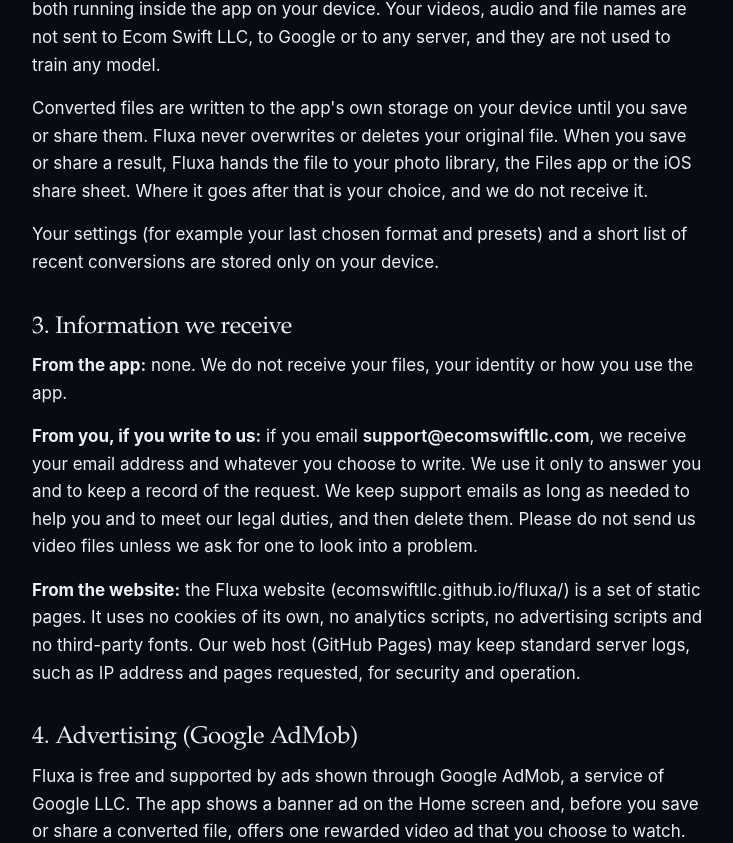
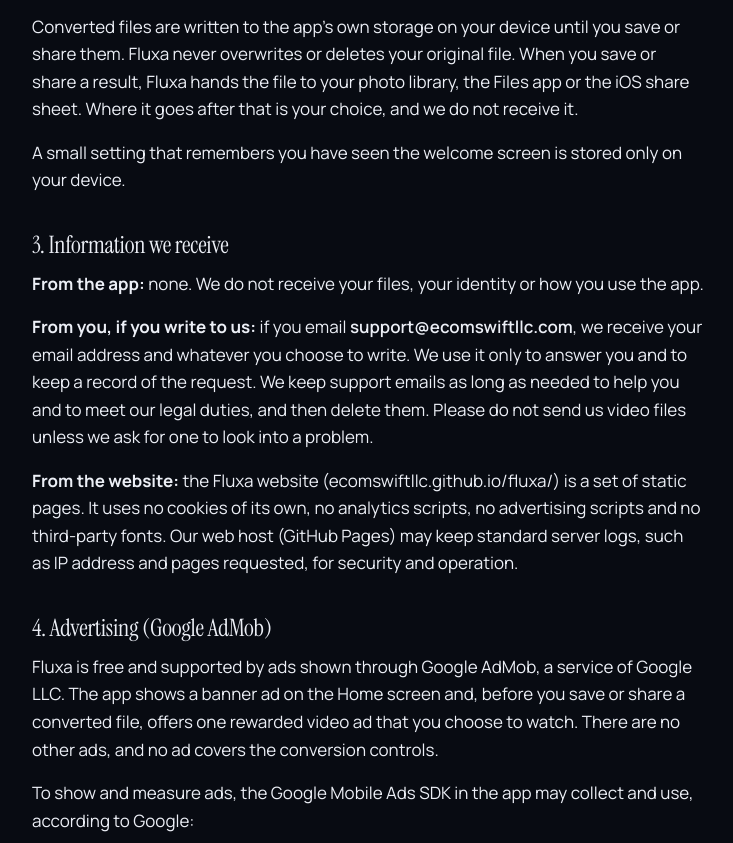
Before and after one commit to EcomswiftLLC/ecomswiftllc.github.io, a plain HTML site: page fluxa/privacy/index.html in a window 1280 px wide. Shown: the part 1268-2111 px from the top of the page, without its empty margins (48-781 px from the left). Drawn offline with Linux system fonts and the light colour scheme.

Commit message:
Fluxa site: Instrument Serif + Manrope typography, licences

```diff
--- a/fluxa/assets/site.css
+++ b/fluxa/assets/site.css
@@ -1,6 +1,9 @@
-/* Fluxa site. System fonts only, no external requests. Dark by design, like the app.
+/* Fluxa site. Self-hosted fonts (Instrument Serif and Manrope, SIL OFL), no external requests. Dark by design, like the app.
    Layout: one calm reading column per section, section titles in a left rail on wide screens.
    Memorable element: the hero specimen, a real file turning into another format along an aurora line. */
+@font-face { font-family: "Instrument Serif"; src: url("fonts/InstrumentSerif-Regular.ttf") format("truetype"); font-weight: 400; font-style: normal; font-display: swap; }
+@font-face { font-family: "Instrument Serif"; src: url("fonts/InstrumentSerif-Italic.ttf") format("truetype"); font-weight: 400; font-style: italic; font-display: swap; }
+@font-face { font-family: "Manrope"; src: url("fonts/Manrope-Variable.ttf") format("truetype"); font-weight: 200 800; font-style: normal; font-display: swap; }
 :root {
   --ink: #080B12;        /* page */
   --surface: #0F1422;    /* bands, footer */
@@ -13,8 +16,8 @@
   --violet: #9C8CFF;     /* decorative only */
   --on-accent: #04110F;
   --danger: #F2998F;
-  --serif: "New York", ui-serif, "Iowan Old Style", "Palatino Linotype", Palatino, Charter, Georgia, serif;
-  --sans: -apple-system, BlinkMacSystemFont, "SF Pro Text", system-ui, "Segoe UI", Roboto, "Helvetica Neue", Arial, sans-serif;
+  --serif: "Instrument Serif", "New York", ui-serif, "Iowan Old Style", "Palatino Linotype", Palatino, Charter, Georgia, serif;
+  --sans: "Manrope", -apple-system, BlinkMacSystemFont, "SF Pro Text", system-ui, "Segoe UI", Roboto, "Helvetica Neue", Arial, sans-serif;
   --gutter: max(1rem, env(safe-area-inset-left, 0px));
   --gutter-r: max(1rem, env(safe-area-inset-right, 0px));
   --measure: 40rem;
@@ -48,7 +51,7 @@ a:hover { text-decoration-thickness: 2px; }
 /* header */
 .site-header { padding-block: .9rem; border-bottom: 1px solid var(--hairline); }
 .site-header .wrap { display: flex; flex-wrap: wrap; align-items: center; justify-content: space-between; gap: .3rem 2rem; }
-.brand { display: inline-flex; align-items: center; gap: .55rem; min-height: 44px; text-decoration: none; color: var(--text); font-family: var(--serif); font-size: 1.5rem; font-weight: 500; letter-spacing: .005em; }
+.brand { display: inline-flex; align-items: center; gap: .55rem; min-height: 44px; text-decoration: none; color: var(--text); font-family: var(--serif); font-size: 1.7rem; font-weight: 400; letter-spacing: .005em; }
 .brand img { width: 36px; height: 36px; }
 .nav { display: flex; flex-wrap: wrap; gap: 0 1.4rem; font-size: .95rem; }
 .nav a { color: var(--text); text-decoration: none; min-height: 44px; display: inline-flex; align-items: center; }
@@ -56,7 +59,7 @@ a:hover { text-decoration-thickness: 2px; }
 .nav a[aria-current="page"] { color: var(--mint); font-weight: 600; }
 
 /* type */
-h1, h2, h3 { font-family: var(--serif); font-weight: 500; line-height: 1.1; letter-spacing: -.012em; margin: 0; text-wrap: balance; color: var(--text); }
+h1, h2, h3 { font-family: var(--serif); font-weight: 400; line-height: 1.1; letter-spacing: -.012em; margin: 0; text-wrap: balance; color: var(--text); }
 h1 { font-size: clamp(2.5rem, 5.6vw, 4.3rem); letter-spacing: -.022em; }
 h2 { font-size: clamp(1.65rem, 3vw, 2.25rem); }
 h3 { font-size: 1.2rem; letter-spacing: -.004em; }
--- a/fluxa/privacy/index.html
+++ b/fluxa/privacy/index.html
@@ -59,7 +59,7 @@
 <p>You choose which files to convert. Fluxa opens videos through the iOS photo picker, so it does not need access to your whole photo library and sees only the items you pick. You can also open files from the Files app, or drag them in on iPad. When you save a converted video to your photo library, Fluxa asks for add-only permission, which lets it add new items and does not let it read the rest of your library.</p>
 <p>All conversion happens on your device: reading the file, changing the container and codecs, extracting audio, making GIFs and animated images, trimming, resizing and the batch queue. Fluxa uses Apple's media frameworks and the FFmpeg libraries, both running inside the app on your device. Your videos, audio and file names are not sent to Ecom Swift LLC, to Google or to any server, and they are not used to train any model.</p>
 <p>Converted files are written to the app's own storage on your device until you save or share them. Fluxa never overwrites or deletes your original file. When you save or share a result, Fluxa hands the file to your photo library, the Files app or the iOS share sheet. Where it goes after that is your choice, and we do not receive it.</p>
-<p>Your settings (for example your last chosen format and presets) and a short list of recent conversions are stored only on your device.</p>
+<p>A small setting that remembers you have seen the welcome screen is stored only on your device.</p>
 <h2>3. Information we receive</h2>
 <p><strong>From the app:</strong> none. We do not receive your files, your identity or how you use the app.</p>
 <p><strong>From you, if you write to us:</strong> if you email <span class="email">support@ecomswiftllc.com</span>, we receive your email address and whatever you choose to write. We use it only to answer you and to keep a record of the request. We keep support emails as long as needed to help you and to meet our legal duties, and then delete them. Please do not send us video files unless we ask for one to look into a problem.</p>
@@ -75,7 +75,7 @@
 <h2>6. Rewarded video and exports</h2>
 <p>A rewarded video is shown only if you choose to watch it ("Watch a short ad to export"). One watched ad covers the export it unlocks, including a whole batch, and any further exports for 2 minutes after it finishes. If you choose Not now, nothing is saved or shared and you can try again at any time. If no ad is available (for example when you are offline, when no ad can be shown, or when your consent choice does not allow ads), the export goes ahead without one. The app remembers that an ad was watched only on your device, for that short time. This record contains no personal information and is not sent anywhere.</p>
 <h2>7. Deleting your data</h2>
-<ul><li>Fluxa has no account. Deleting the app removes everything the app stores, including converted files you have not saved and your recent list.</li><li>Inside the app you can clear the recent list and remove converted files you no longer need.</li><li>Videos you saved to your photo library, and files you exported or shared, are outside the app. You manage and delete them where you saved or sent them.</li><li>Your device backup (for example iCloud Backup or a computer backup) may contain a copy of the app's data according to your Apple settings. That copy is controlled by you and Apple, not by us.</li><li>We hold no personal data about you from your use of the app, so there is nothing on our side to delete. For advertising data held by Google, use Google's controls (<a href="https://myadcenter.google.com" rel="noopener">https://myadcenter.google.com</a>) or contact Google.</li></ul>
+<ul><li>Fluxa has no account. Deleting the app removes everything the app stores, including converted files you have not saved.</li><li>Inside the app, Settings has a "Clear temporary files" button that removes converted files you no longer need.</li><li>Videos you saved to your photo library, and files you exported or shared, are outside the app. You manage and delete them where you saved or sent them.</li><li>Your device backup (for example iCloud Backup or a computer backup) may contain a copy of the app's data according to your Apple settings. That copy is controlled by you and Apple, not by us.</li><li>We hold no personal data about you from your use of the app, so there is nothing on our side to delete. For advertising data held by Google, use Google's controls (<a href="https://myadcenter.google.com" rel="noopener">https://myadcenter.google.com</a>) or contact Google.</li></ul>
 <h2>8. Children</h2>
 <p>Fluxa is a general file conversion tool and is not directed to children under 13 (or under 16 where that is the local age of digital consent). We do not knowingly collect personal information from children. The app is not designed for the Kids category and does not use child-directed ad treatment. If you believe a child has sent us personal information, write to <span class="email">support@ecomswiftllc.com</span> and we will delete it.</p>
 <h2>9. Your rights</h2>
```
Also changed, not shown: fluxa/index.html (+2 -2 lines), fluxa/licenses/index.html (+1 -0 lines), fluxa/assets/fonts/InstrumentSerif-Italic.ttf (added), fluxa/assets/fonts/InstrumentSerif-Regular.ttf (added), fluxa/assets/fonts/Manrope-Variable.ttf (added), fluxa/assets/fonts/OFL-InstrumentSerif.txt (added), fluxa/assets/fonts/OFL-Manrope.txt (added).
